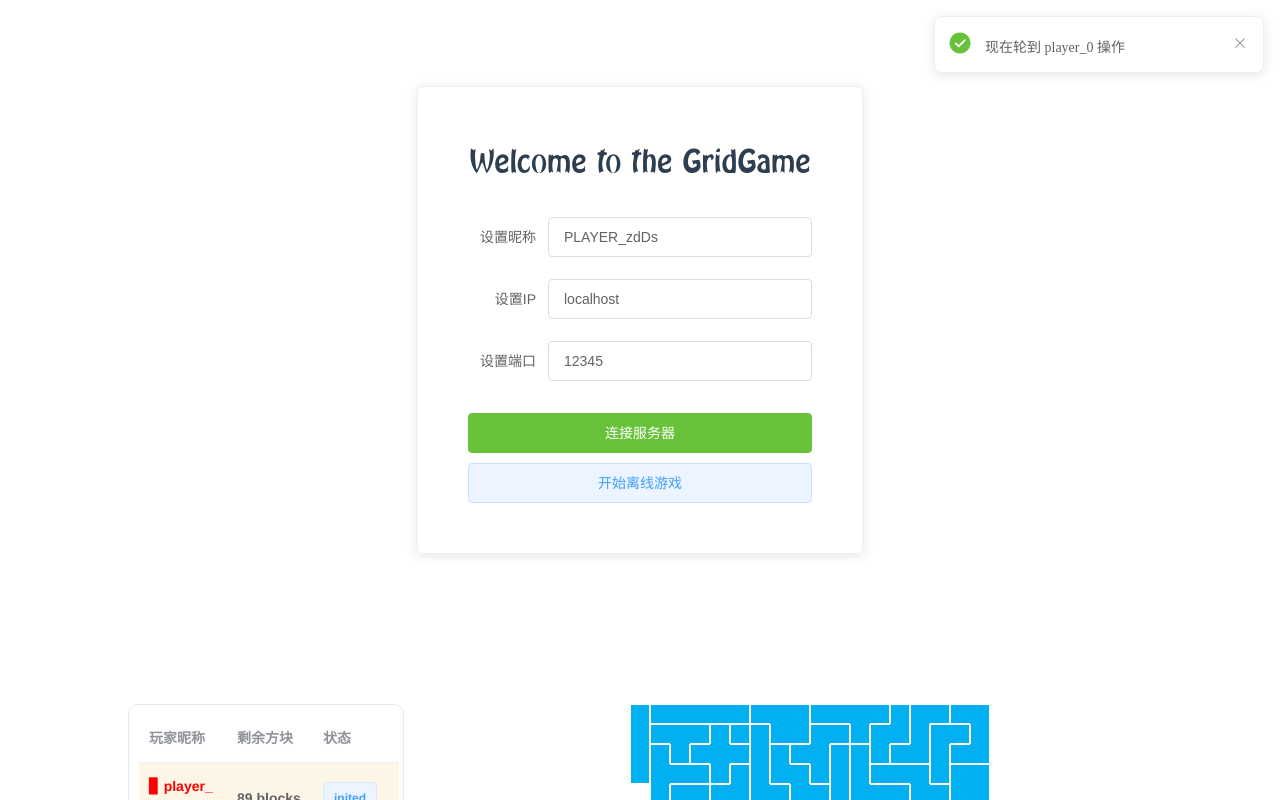
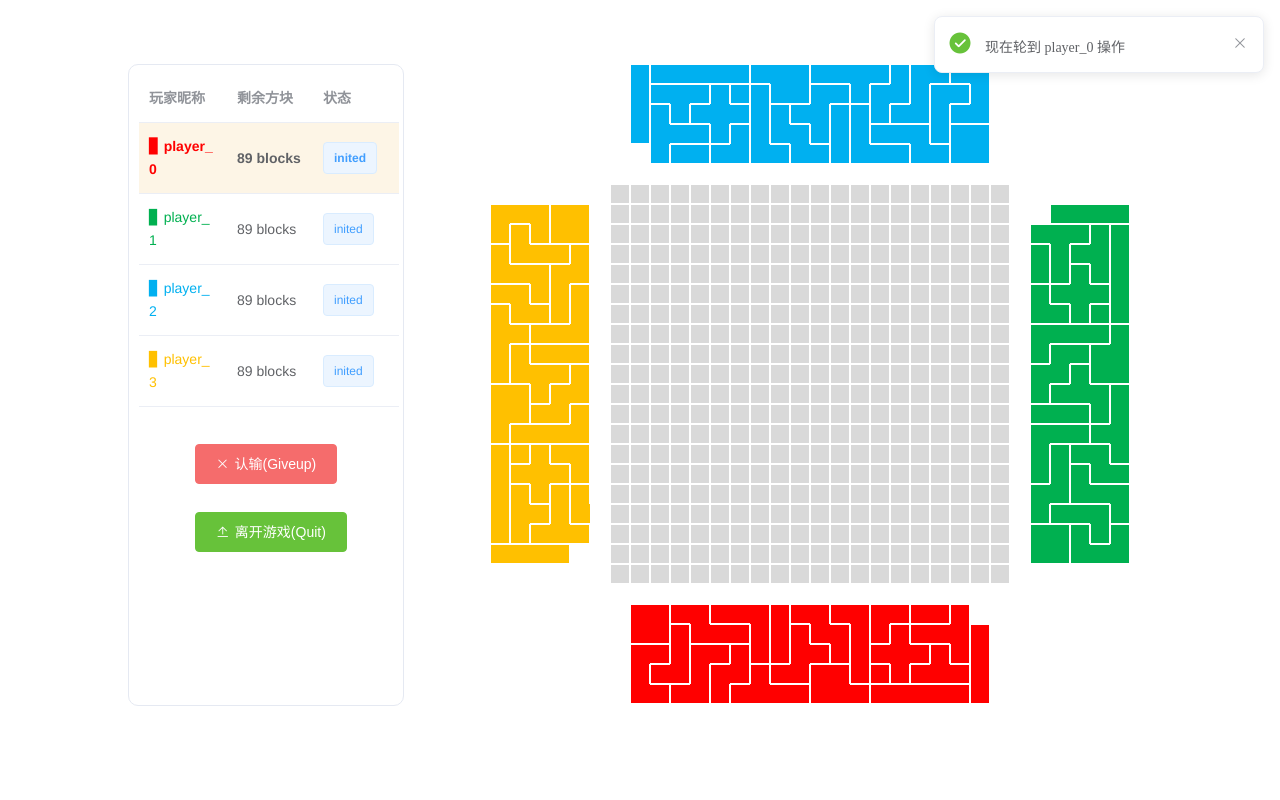
Before and after one commit to wonanut/nodejs, a Vue app in the folder GGClient/gg-client/: page / in a window 1280 px wide. Both pictures are taken after a click on the button "开始离线游戏". Shown: the top 800 px of the page. Built offline with nearby package versions, Linux system fonts and the light colour scheme.

Commit message:
update partial online-room related code

```diff
--- a/GGClient/gg-client/src/App.vue
+++ b/GGClient/gg-client/src/App.vue
@@ -1,7 +1,7 @@
 <template>
 <div id="app">
     <WelcomeView
-        v-show="game_status == 0"
+        v-show="game_view == 0"
         :game_status="game_status"
         @handleLogin="handleLogin"
         @updateGameView="handleUpdateGameView"
--- /dev/null
+++ b/GGClient/gg-client/src/components/ScoreBoardComponent.vue
@@ -0,0 +1,61 @@
+<template>
+    <el-table :data="player_infos" id="player-list" :row-class-name="tableRowClassName">
+        <el-table-column label="玩家昵称" :span="1">
+            <template slot-scope="scope">
+                <span>
+                    <div v-if="scope.row.idx == 0" style="color: rgb(255,0,0)">▊ {{ scope.row.name }}</div>
+                    <div v-else-if="scope.row.idx == 1" style="color: rgb(0,176,80)" >▊ {{ scope.row.name }}</div>
+                    <div v-else-if="scope.row.idx == 2" style="color: rgb(0,176,240)" >▊ {{ scope.row.name }}</div>
+                    <div v-else style="color: rgb(255,192,0)" >▊ {{ scope.row.name }}</div>
+                </span>
+            </template>
+        </el-table-column>
+        <el-table-column label="剩余方块" :span="1">
+            <template slot-scope="scope">
+                <span>{{ scope.row.remains }} blocks</span>
+            </template>
+        </el-table-column>
+        <el-table-column label="状态" :span="1">
+            <template slot-scope="scope">
+                <span>
+                    <el-tag v-if="scope.row.status == 'inited'" >{{ scope.row.status }}</el-tag>
+                    <el-tag v-else-if="scope.row.status == 'normal'" type="success">{{ scope.row.status }}</el-tag>
+                    <el-tag v-else type="info" >{{ scope.row.status }}</el-tag>
+                </span>
+            </template>
+        </el-table-column>
+    </el-table>
+</template>
+
+<script>
+export default {
+    name: 'ScoreBoard',
+    props: {
+        player_infos: {
+            type: Array,
+            default: null
+        },
+        current_player: {
+            type: Number,
+            default: 0
+        }
+    },
+    methods: {
+        tableRowClassName({row, rowIndex}) {
+            if (row.idx === this.current_player) {
+                return 'success-row';
+            } else {
+                return '';
+            }
+        }
+    }
+}
+</script>
+
+
+<style scoped>
+.el-table >>> .success-row {
+    background: rgb(253,245,230);
+    font-weight: bold;
+}
+</style>
--- a/GGClient/gg-client/src/views/OfflineGame.vue
+++ b/GGClient/gg-client/src/views/OfflineGame.vue
@@ -2,32 +2,10 @@
 <div id="hall-view">
     <div id="hall-view-left">
         <div id="hall-view-left-body">
-            <el-table :data="game_data.player_infos" id="player-list" :row-class-name="tableRowClassName">
-                <el-table-column label="玩家昵称" :span="1">
-                    <template slot-scope="scope">
-                        <span>
-                            <div v-if="scope.row.idx == 0" style="color: rgb(255,0,0)">▊ {{ scope.row.name }}</div>
-                            <div v-else-if="scope.row.idx == 1" style="color: rgb(0,176,80)" >▊ {{ scope.row.name }}</div>
-                            <div v-else-if="scope.row.idx == 2" style="color: rgb(0,176,240)" >▊ {{ scope.row.name }}</div>
-                            <div v-else style="color: rgb(255,192,0)" >▊ {{ scope.row.name }}</div>
-                        </span>
-                    </template>
-                </el-table-column>
-                <el-table-column label="剩余方块" :span="1">
-                    <template slot-scope="scope">
-                        <span>{{ scope.row.remains }} blocks</span>
-                    </template>
-                </el-table-column>
-                <el-table-column label="状态" :span="1">
-                    <template slot-scope="scope">
-                        <span>
-                            <el-tag v-if="scope.row.status == 'inited'" >{{ scope.row.status }}</el-tag>
-                            <el-tag v-else-if="scope.row.status == 'normal'" type="success">{{ scope.row.status }}</el-tag>
-                            <el-tag v-else type="info" >{{ scope.row.status }}</el-tag>
-                        </span>
-                    </template>
-                </el-table-column>
-            </el-table>
+            <ScoreBoardComponent
+                :current_player="game_data.current_player"
+                :player_infos="game_data.player_infos"
+            />
             <el-button id="give-up" @click="handleGiveup()" icon="el-icon-close" type="danger" :disabled="game_data.current_status == 3">认输(Giveup)</el-button>
             <el-button id="give-up" @click="handleQuitOfflineGame()" icon="el-icon-upload2" type="success">离开游戏(Quit)</el-button>
         </div>
@@ -44,8 +22,13 @@ const ele = require('element-ui')
 const ggl = require('@/js/gg.js')
 const can = require('@/js/canvas.js')
 
+import ScoreBoardComponent from '@/components/ScoreBoardComponent.vue'
+
 export default {
     name: "hall",
+    components: {
+        ScoreBoardComponent
+    },
     data() {
         return {
             canvas_config: {
@@ -108,13 +91,6 @@ export default {
         this.gameLoop()
     },
     methods: {
-        tableRowClassName({row, rowIndex}) {
-            if (row.idx === this.game_data.current_player) {
-                return 'success-row';
-            } else {
-                return '';
-            }
-        },
         // 认输处理函数
         handleGiveup() {
             if (this.game_data.player_infos[this.game_data.current_player].status == "finished") {
@@ -148,6 +124,10 @@ export default {
 
         },
         handleMouseMove(event) {
+            if (this.game_data.current_status == 3) {
+                return;
+            }
+
             let current_pos = this.getCurrentBlock(event);
             let row = current_pos[0];
             let col = current_pos[1];
@@ -157,6 +137,10 @@ export default {
             }
         },
         handleMouseDown(event) {
+            if (this.game_data.current_status == 3) {
+                return;
+            }
+
             // 鼠标按下事件对应处理函数，分为左击和右击两种情况处理
             event = event || window.event;
             let current_pos = this.getCurrentBlock(event);
@@ -206,6 +190,10 @@ export default {
             }
         },
         handleMouseWheel(event) {
+            if (this.game_data.current_status == 3) {
+                return;
+            }
+
             // 滚动鼠标滑轮可以旋转当前选中的棋子
             let current_pos = this.getCurrentBlock(event);
             let row = current_pos[0];
@@ -378,11 +366,6 @@ export default {
     z-index: 10;
 }
 
-.el-table >>> .success-row {
-    background: rgb(253,245,230);
-    font-weight: bold;
-}
-
 #give-up {
     margin-top: 10%;
 }
--- a/GGClient/gg-client/src/views/OnlineRoom.vue
+++ b/GGClient/gg-client/src/views/OnlineRoom.vue
@@ -1,3 +1,33 @@
 <template>
-    <div>online</div>
+    <div id="online-view">
+        <p>online</p>
+    </div>
 </template>
+
+<script>
+export default {
+    name: "online",
+    components: {
+
+    },
+    data() {
+
+    },
+    props: {
+
+    },
+    methods: {
+
+    }
+}
+</script>
+
+<style scoped>
+#online-view {
+    width: 100%;
+    height: 100%;
+    text-align: center;
+    display: flex;
+    overflow: hidden;
+}
+</style>
```
Also changed, not shown: 2 other files (tests, documents, lock files or other folders).
